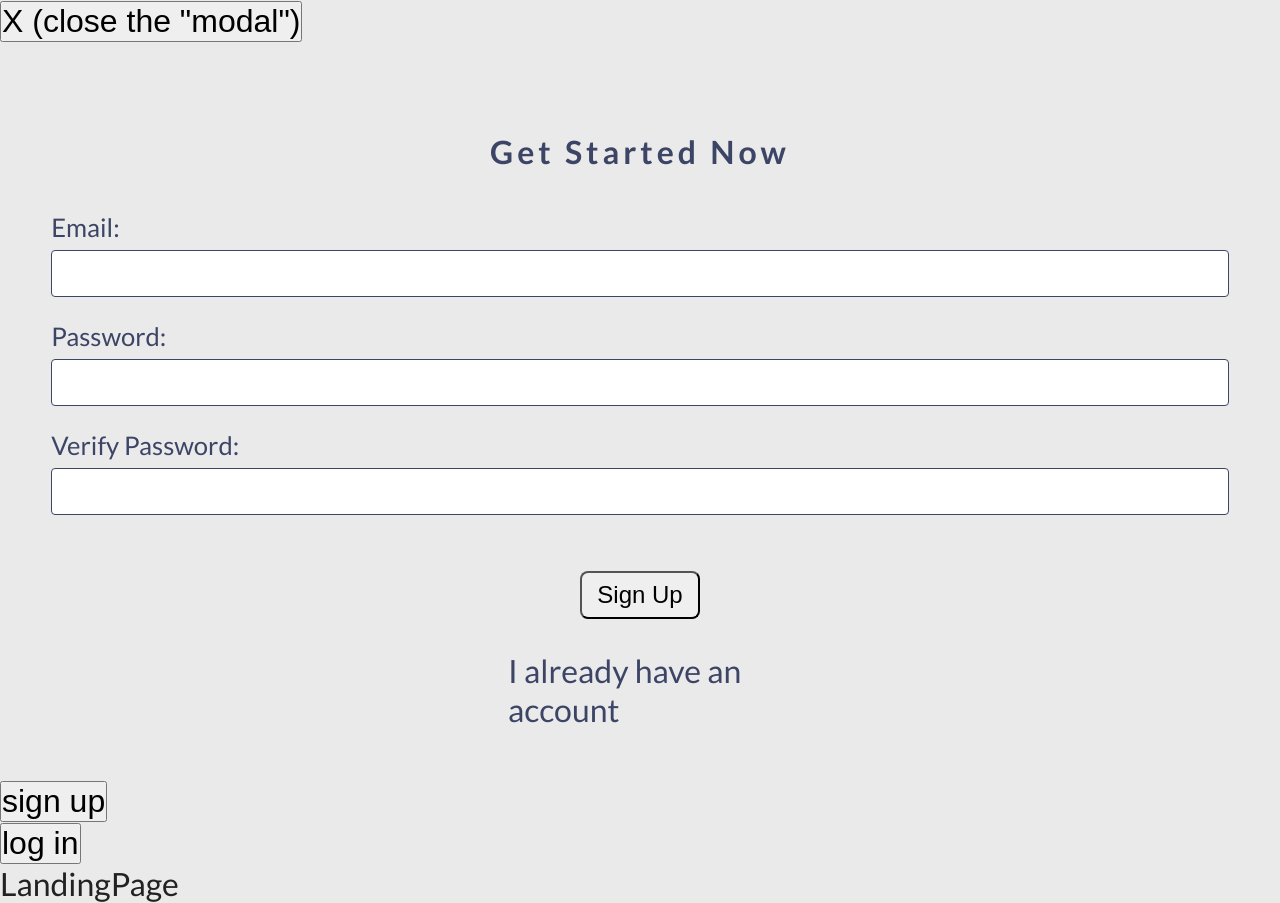
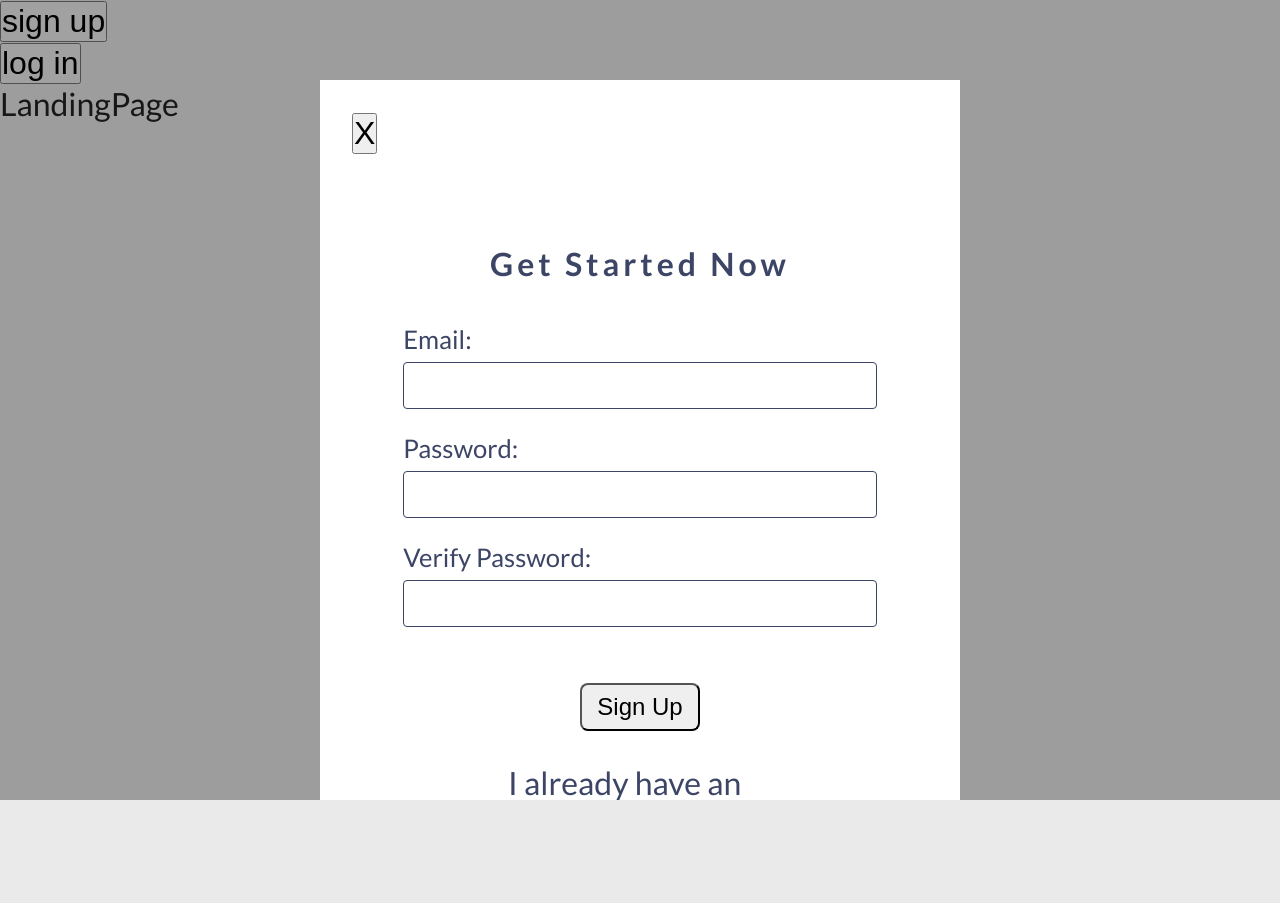
Before and after one commit to FreedomWriter/essentialism-front-end, a React (Create React App) app: page / in a window 1280 px wide. Both pictures are taken after a click on the button "sign up". After the commit the page ends 800 px from the top, so only its background shows below. Built offline with nearby package versions, Linux system fonts and the light colour scheme; what gotrue-js would draw is missing.

Commit message:
using Reach UI

```diff
--- a/package.json
+++ b/package.json
@@ -3,6 +3,7 @@
   "version": "0.1.0",
   "private": true,
   "dependencies": {
+    "@reach/dialog": "^0.16.0",
     "@testing-library/jest-dom": "^5.14.1",
     "@testing-library/react": "^12.1.2",
     "@testing-library/user-event": "^13.2.1",
--- a/src/v2/components/ModalHandler/Modal/index.js
+++ /dev/null
@@ -1,15 +0,0 @@
-import React from "react";
-
-function Modal(props) {
-  const { children, onClose } = props;
-  return (
-    <div>
-      <button type="button" onClick={() => onClose()}>
-        X (close the &quot;modal&quot;)
-      </button>
-      {children}
-    </div>
-  );
-}
-
-export default Modal;
--- a/src/v2/components/ModalHandler/Modals/LoginModal/index.js
+++ /dev/null
@@ -1,15 +0,0 @@
-import { useDispatch } from "react-redux";
-import { LoginForm } from "v2";
-import { LOGIN_MODAL_CLOSE } from "v2/utils";
-import Modal from "../../Modal";
-
-function LoginModal() {
-  const dispatch = useDispatch();
-  return (
-    <Modal onClose={() => dispatch({ type: LOGIN_MODAL_CLOSE })}>
-      <LoginForm />
-    </Modal>
-  );
-}
-
-export default LoginModal;
--- a/src/v2/components/ModalHandler/Modals/SignupModal/index.js
+++ /dev/null
@@ -1,15 +0,0 @@
-import { useDispatch } from "react-redux";
-import { SignupForm } from "v2";
-import { SIGNUP_MODAL_CLOSE } from "v2/utils";
-import Modal from "../../Modal";
-
-function SignupModal() {
-  const dispatch = useDispatch();
-  return (
-    <Modal onClose={() => dispatch({ type: SIGNUP_MODAL_CLOSE })}>
-      <SignupForm />
-    </Modal>
-  );
-}
-
-export default SignupModal;
--- a/src/v2/components/ModalHandler/index.js
+++ b/src/v2/components/ModalHandler/index.js
@@ -1,14 +1,10 @@
-import { useSelector } from "react-redux";
-
-import { LoginModal, SignupModal } from "./Modals";
+import { LoginModal, SignupModal } from "v2";
 
 function ModalHandler() {
-  const { modalLogin, modalSignup } = useSelector((state) => state.modals);
-
   return (
     <>
-      {modalLogin.isVisible && <LoginModal />}
-      {modalSignup.isVisible && <SignupModal />}
+      <LoginModal />
+      <SignupModal />
     </>
   );
 }
--- /dev/null
+++ b/src/v2/components/Modals/LoginModal/index.js
@@ -0,0 +1,18 @@
+import { useDispatch, useSelector } from "react-redux";
+import { LoginForm, Modal } from "v2";
+import { LOGIN_MODAL_CLOSE } from "v2/utils";
+
+function LoginModal() {
+  const dispatch = useDispatch();
+  const { modalLogin } = useSelector((state) => state.modals);
+  return (
+    <Modal
+      isOpen={modalLogin.isVisible}
+      onClose={() => dispatch({ type: LOGIN_MODAL_CLOSE })}
+    >
+      <LoginForm />
+    </Modal>
+  );
+}
+
+export default LoginModal;
--- /dev/null
+++ b/src/v2/components/Modals/Modal/index.js
@@ -0,0 +1,24 @@
+import React from "react";
+
+import { Dialog, DialogOverlay, DialogContent } from "@reach/dialog";
+import "@reach/dialog/styles.css";
+
+function Modal(props) {
+  const { children, onClose, isOpen } = props;
+
+  return (
+    <Dialog
+      style={{ color: "red" }}
+      isOpen={isOpen}
+      onDismiss={onClose}
+      allowPinchZoom
+    >
+      <button type="button" onClick={onClose}>
+        X
+      </button>
+      {children}
+    </Dialog>
+  );
+}
+
+export default Modal;
--- /dev/null
+++ b/src/v2/components/Modals/SignupModal/index.js
@@ -0,0 +1,18 @@
+import { useDispatch, useSelector } from "react-redux";
+import { SignupForm, Modal } from "v2";
+import { SIGNUP_MODAL_CLOSE } from "v2/utils";
+
+function SignupModal() {
+  const dispatch = useDispatch();
+  const { modalSignup } = useSelector((state) => state.modals);
+  return (
+    <Modal
+      isOpen={modalSignup.isVisible}
+      onClose={() => dispatch({ type: SIGNUP_MODAL_CLOSE })}
+    >
+      <SignupForm />
+    </Modal>
+  );
+}
+
+export default SignupModal;
--- a/src/v2/components/ModalHandler/Modals/index.js
+++ b/src/v2/components/Modals/index.js
@@ -1,2 +1,3 @@
+export { default as Modal } from "./Modal";
 export { default as LoginModal } from "./LoginModal";
 export { default as SignupModal } from "./SignupModal";
--- a/src/v2/components/index.js
+++ b/src/v2/components/index.js
@@ -1,6 +1,6 @@
 export * from "./Forms";
 export * from "./AuthComponents";
-export * from "./ModalHandler/Modals";
+export * from "./Modals";
 
 export { default as Navigation } from "./Navigation";
 export { default as ModalHandler } from "./ModalHandler";
```
Also changed, not shown: src/v2/components/Modals/LoginModal/styled.js (added), src/v2/components/Modals/SignupModal/styled.js (added), 2 other files (tests, documents, lock files or other folders).
